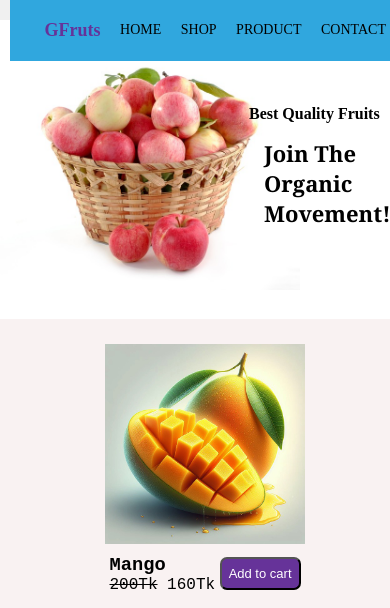
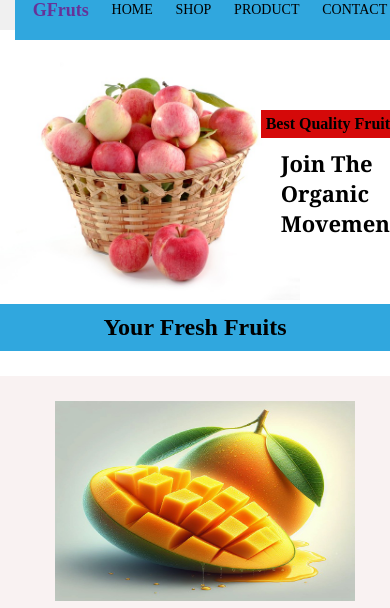
Before and after one commit to WebDeveloper-Rafiul/Full-stack--Ecommerce-website, a plain HTML site: page index.html in a window 390 px wide. Shown: the top 608 px of the page. Drawn offline with Linux system fonts and the light colour scheme.

Commit message:
Adding h2 tag img size Responsive

```diff
--- a/index.html
+++ b/index.html
@@ -57,6 +57,7 @@
 
   </section>
   <section class="main">
+    <h2 class="main-h2">Your Fresh Fruits</h2>
     <!-- main-produect -3 image start here -->
     <div class="main-product" id="product">
       <div class="product">
--- a/style.css
+++ b/style.css
@@ -85,6 +85,11 @@ ul li a {
   align-items: center;
   justify-content: center;
 }
+.main-h2 {
+  background-color: var(---Header-color);
+  text-align: center;
+  padding: 10px;
+}
 .product {
   margin: 10px;
   padding: 5px;
@@ -165,19 +170,14 @@ footer a {
 /* responsive  */
 
 @media (max-width: 768px) {
-  header {
-    padding: 10px;
-  }
   nav ul {
     align-self: center;
     gap: 5px;
     position: fixed;
     width: 100%;
     background-color: #30a7de;
-    padding: 20px;
-    top: 0;
-    /* left: 0; */
-    /* right: 0; */
+    height: 40px;
+    margin-top: -15px;
   }
   ul li a {
     font-size: 14px;
@@ -185,18 +185,25 @@ footer a {
   .nav-title {
     font-size: 18px;
   }
+  .icon {
+    display: none;
+  }
   .bannar-img {
     margin-bottom: 0px;
     padding: 0px;
-    width: 60%;
+    width: 70%;
   }
   .bannar img {
     width: 300px;
   }
   .bannar {
-    width: 100%;
+    width: 90%;
     margin-top: 10px;
-    gap: 5px;
+    gap: 10px;
+  }
+  .bannar-title h1 {
+    margin-right: -10px;
+    background: #d50909;
   }
   .bannar-title h2 {
     font-size: 22px;
@@ -227,6 +234,9 @@ footer a {
     background-color: #f9f2f2;
     padding: 10px;
   }
+  .main-h2 {
+    background-color: var(---Header-color);
+  }
   .product {
     margin: 10px;
 
@@ -235,7 +245,7 @@ footer a {
     border-radius: 5px;
   }
   .product img {
-    width: 200px;
+    width: 300px;
     height: 200px;
     display: flex;
     flex-wrap: nowrap;
@@ -244,7 +254,7 @@ footer a {
     display: block;
   }
   .product-add img {
-    width: 200px;
+    width: 300px;
     height: 200px;
   }
 
```
